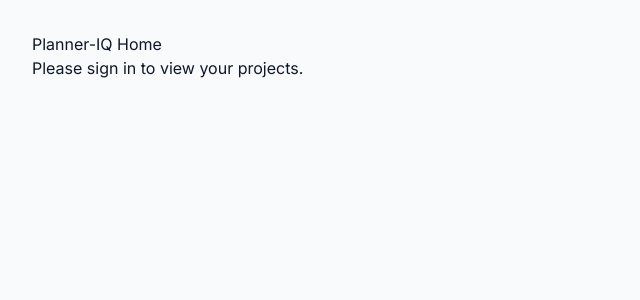
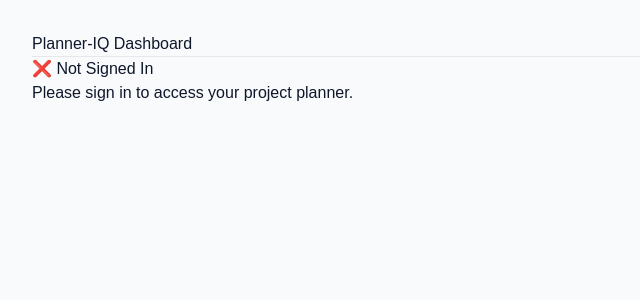
Before and after one commit to dansims2024-afk/Planner-IQ, a Next.js app: page / in a window 1280 px wide. Shown: the top 300 px of the page, without its empty margins (0-640 px from the left). Built offline with nearby package versions, Linux system fonts and the light colour scheme; no server answers.

Commit message:
Update page.js

```diff
--- a/src/app/page.js
+++ b/src/app/page.js
@@ -1,15 +1,23 @@
 import { auth } from '@clerk/nextjs/server';
 
 export default async function HomePage() {
-  const { userId } = await auth();
+  // In Next.js 14 Server Components, we use auth() to get the userId
+  const { userId } = auth();
 
   return (
-    <main style={{ padding: '2rem' }}>
-      <h1>Planner-IQ Home</h1>
+    <main style={{ padding: '2rem', fontFamily: 'sans-serif' }}>
+      <h1>Planner-IQ Dashboard</h1>
+      <hr />
       {userId ? (
-        <p>Welcome back! You are signed in.</p>
+        <div>
+          <p>✅ Authenticated</p>
+          <p>Welcome back! Use the links below to manage your projects.</p>
+        </div>
       ) : (
-        <p>Please sign in to view your projects.</p>
+        <div>
+          <p>❌ Not Signed In</p>
+          <p>Please sign in to access your project planner.</p>
+        </div>
       )}
     </main>
   );
```
